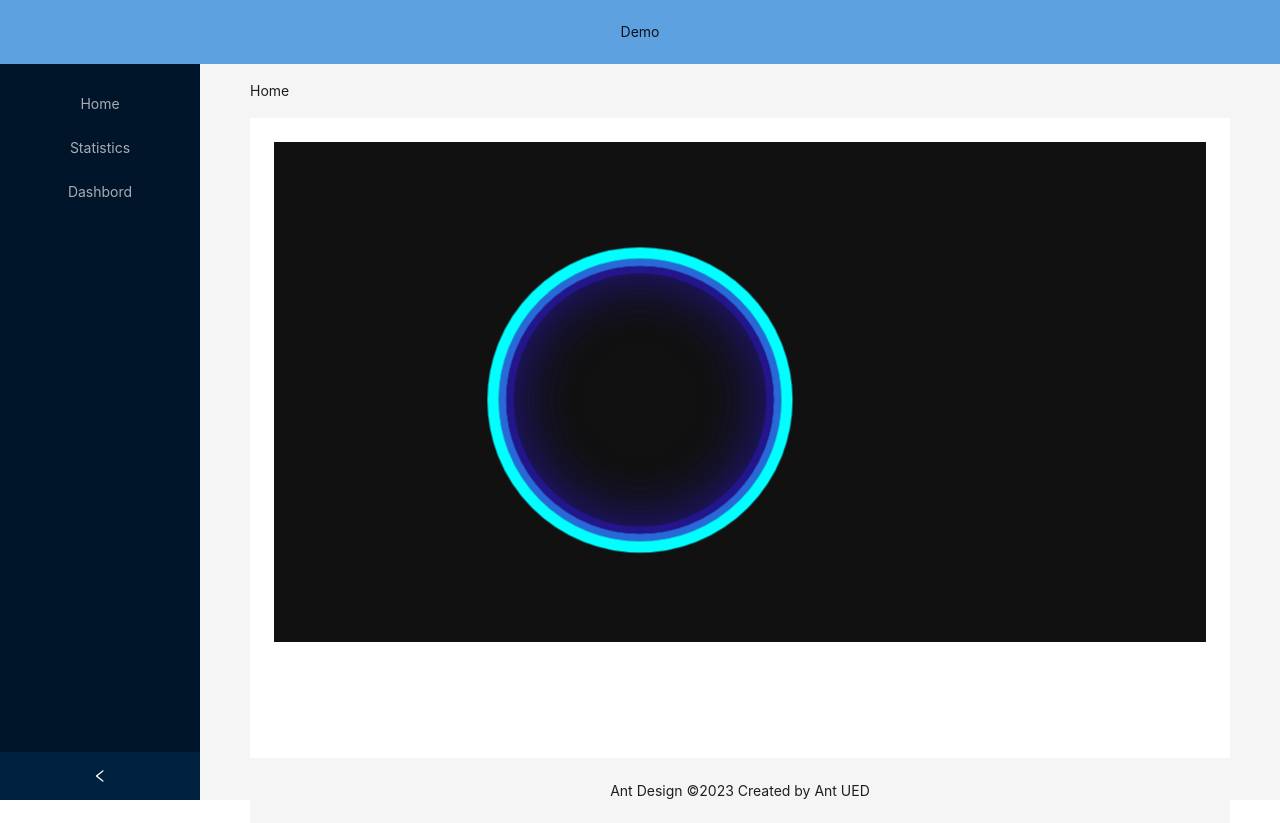
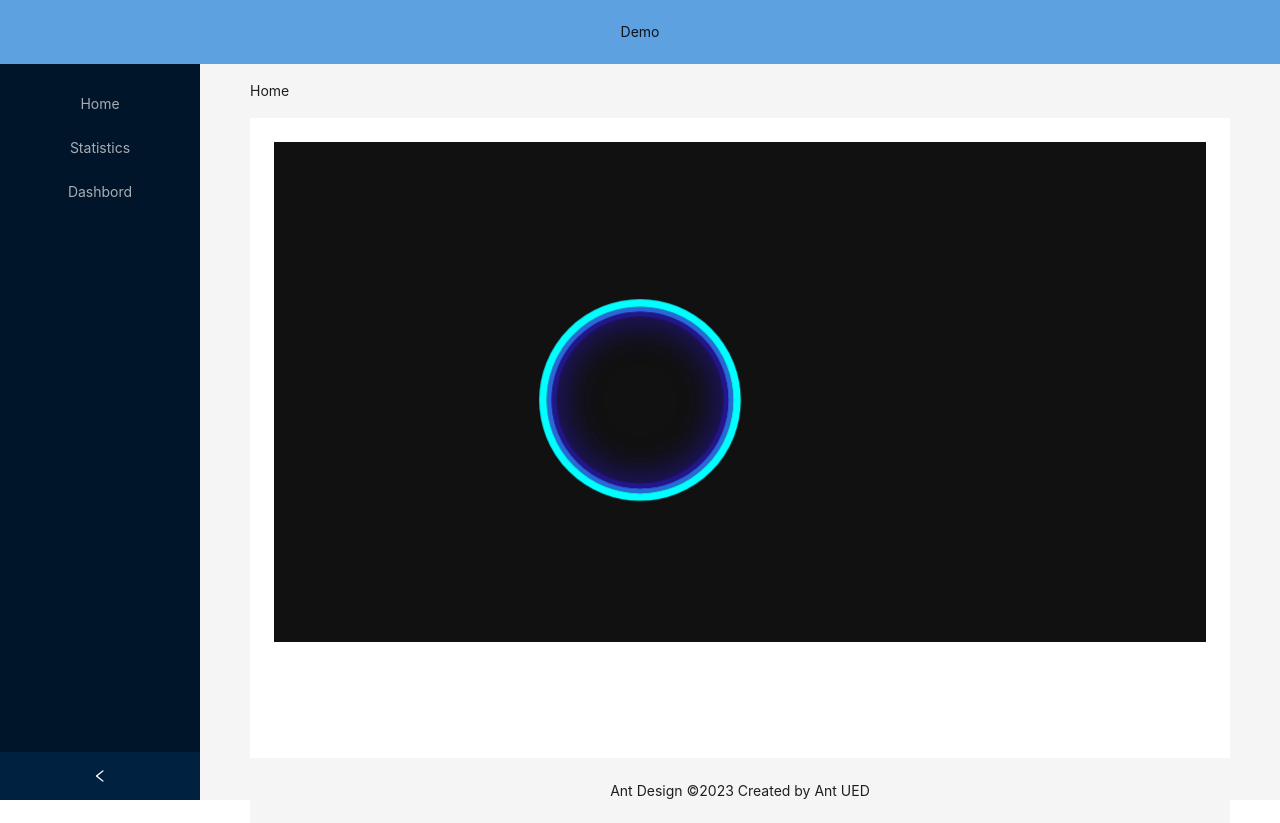
Before and after one commit to TianpJia/react-build-up, a React (Create React App) app: page /#/statistics in a window 1280 px wide. Built offline with nearby package versions, Linux system fonts and the light colour scheme.

Commit message:
眼睛旋转效果

```diff
--- a/src/pages/dashbord/components/3dCircle/index.module.less
+++ b/src/pages/dashbord/components/3dCircle/index.module.less
@@ -43,7 +43,7 @@
 }
 
 .eyeSocketSleeping {
-    animation: sleeping 3s infinite;
+    animation: sleeping 6s infinite;
 }
 
 @keyframes sleeping {
@@ -52,7 +52,7 @@
     }
 
     50% {
-        transform: scale(2);
+        transform: scale(1.5);
     }
 
     100% {
--- a/src/pages/dashbord/components/3dCircle/index.tsx
+++ b/src/pages/dashbord/components/3dCircle/index.tsx
@@ -1,16 +1,16 @@
 import React, { useEffect, useRef, useState } from "react";
-import styles from './index.module.less'
-import ReactEcharts from 'echarts-for-react';
+import styles from "./index.module.less";
+import ReactEcharts from "echarts-for-react";
 
 const getOption = () => {
   return {
     series: [
       {
-        type: 'gauge', // 使用仪表盘类型
-        radius: '-20%', // 采用负数是为了让分割线从内向外延伸
+        type: "gauge", // 使用仪表盘类型
+        radius: "-20%", // 采用负数是为了让分割线从内向外延伸
         clockwise: false,
-        startAngle: '0', // 起始角度
-        endAngle: '270', // 结束角度
+        startAngle: "0", // 起始角度
+        endAngle: "270", // 结束角度
         splitNumber: 3, // 分割数量，会将270度分割为3份，所以有四根线
         detail: false,
         axisLine: {
@@ -22,20 +22,20 @@ const getOption = () => {
           length: 12, // 分割线长度
           lineStyle: {
             shadowBlur: 20, // 阴影渐变
-            shadowColor: 'rgb(0, 238, 255)', // 阴影颜色
-            shadowOffsetY: '0',
-            color: 'rgb(0, 238, 255)', // 分割线颜色
+            shadowColor: "rgb(0, 238, 255)", // 阴影颜色
+            shadowOffsetY: "0",
+            color: "rgb(0, 238, 255)", // 分割线颜色
             width: 4, // 分割线宽度
-          }
+          },
         },
-        axisLabel: false
+        axisLabel: false,
       },
       {
-        type: 'gauge',
-        radius: '-20%',
+        type: "gauge",
+        radius: "-20%",
         clockwise: false,
-        startAngle: '45', // 倾斜45度
-        endAngle: '315',
+        startAngle: "45", // 倾斜45度
+        endAngle: "315",
         splitNumber: 3,
         detail: false,
         axisLine: {
@@ -47,27 +47,27 @@ const getOption = () => {
           length: 12,
           lineStyle: {
             shadowBlur: 20,
-            shadowColor: 'rgb(0, 238, 255)',
-            shadowOffsetY: '0',
-            color: 'rgb(0, 238, 255)',
+            shadowColor: "rgb(0, 238, 255)",
+            shadowOffsetY: "0",
+            color: "rgb(0, 238, 255)",
             width: 4,
-          }
+          },
         },
-        axisLabel: false
-      }
-    ]
-  }
-}
+        axisLabel: false,
+      },
+    ],
+  };
+};
 
-
-const Circle3D: React.FC<{}> = ({ }) => {
+const Circle3D: React.FC<{}> = ({}) => {
   const eyeballRef = useRef<HTMLDivElement>(null);
   const [options, setOptions] = useState<any>(getOption());
+  const [isSleep, setIsSleep] = useState(false);
   const leftRotSize = useRef(0);
-  const ballSize = useRef(12)
+  const ballSize = useRef(12);
+  const timer = useRef<NodeJS.Timeout>();
 
   const getEyeballChart = (rotSize: number, bSize: number) => {
-    console.info(rotSize, bSize)
     const option = {
       series: [
         {
@@ -84,44 +84,74 @@ const Circle3D: React.FC<{}> = ({ }) => {
           // ...其他
           splitLine: {
             length: bSize, // 同上
-          }
+          },
         },
+      ],
+    };
+    setOptions(option);
+  };
 
-      ]
+  const toFixedOne = (parm: number) => {
+    return Number(parm.toFixed(1));
+  };
+
+  function toSleep() {
+    if (ballSize.current === 0) {
+      setIsSleep(true);
     }
-    setOptions(option)
+    getEyeballChart(leftRotSize.current, ballSize.current);
+    if (ballSize.current > 0) {
+      setTimeout(() => {
+        toSleep();
+      }, 10);
+      ballSize.current = toFixedOne(ballSize.current - 0.1); // 当眼球存在时慢慢减小
+    }
+    leftRotSize.current === 360
+      ? (leftRotSize.current = 0)
+      : (leftRotSize.current = toFixedOne(leftRotSize.current + 0.1)); // 旋转，
   }
 
-  const toFixedOne = (parm: number) => {
-    return Number(parm.toFixed(1))
-  }
-
-  function toSleep() {
-    getEyeballChart(leftRotSize.current, ballSize.current)
-    if (ballSize.current > 0) {
-      ballSize.current = toFixedOne(ballSize.current - 0.1) // 当眼球存在时慢慢减小
+  const weakUp = () => {
+    clearTimeout(timer.current);
+    if (ballSize.current === 12) {
+      setIsSleep(false);
     }
-    leftRotSize.current === 360 ? (leftRotSize.current = 0) : leftRotSize.current = toFixedOne(leftRotSize.current + 0.1); // 旋转，
-    if (ballSize.current > 0) {
-      setTimeout(() => {
-        toSleep()
-      }, 10);
+    getEyeballChart(leftRotSize.current, ballSize.current);
+    if (ballSize.current <= 12) {
+      ballSize.current = toFixedOne(ballSize.current + 0.1);
     }
-  }
+    leftRotSize.current === 360
+      ? (leftRotSize.current = 0)
+      : (leftRotSize.current = toFixedOne(leftRotSize.current + 0.1)); // 旋转，
+    timer.current = setTimeout(() => {
+      weakUp();
+    }, 10);
+  };
 
   useEffect(() => {
     setTimeout(() => {
-      toSleep()
+      toSleep();
     }, 1000);
-  }, [])
+  }, []);
 
   return (
-    <div className={styles['container']}>
-      <div className={`${styles['eyeSocket']} ${ballSize.current <= 0 ? styles['eyeSocketSleeping'] : ''}`}>
+    <div className={styles["container"]}>
+      <div
+        className={`${styles["eyeSocket"]} ${
+          ballSize.current <= 0 ? styles["eyeSocketSleeping"] : ""
+        }`}
+        onClick={() => {
+          if (isSleep) {
+            weakUp();
+          } else {
+            clearTimeout(timer.current);
+            toSleep();
+          }
+        }}
+      >
         <div id="eyeball" className={styles.eyeball} ref={eyeballRef}>
           <ReactEcharts option={options} style={{ height: 150 }}></ReactEcharts>
         </div>
-
       </div>
     </div>
   );
```
